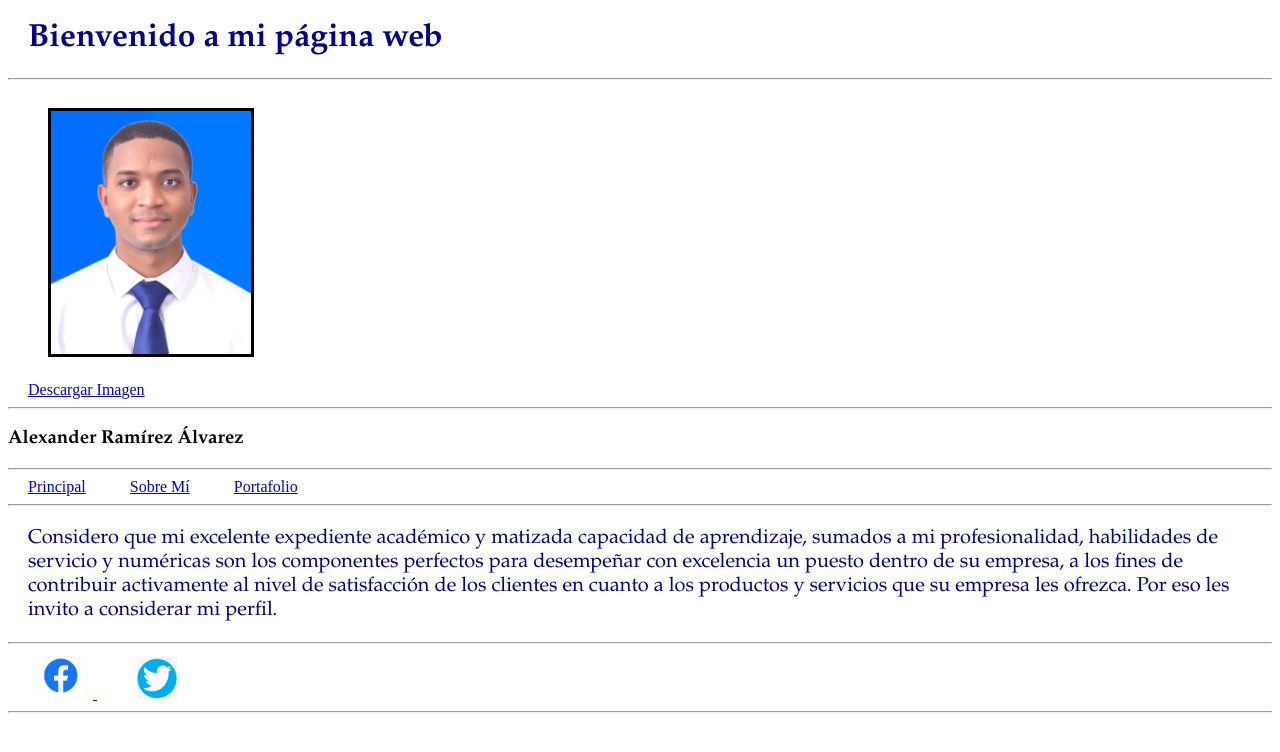
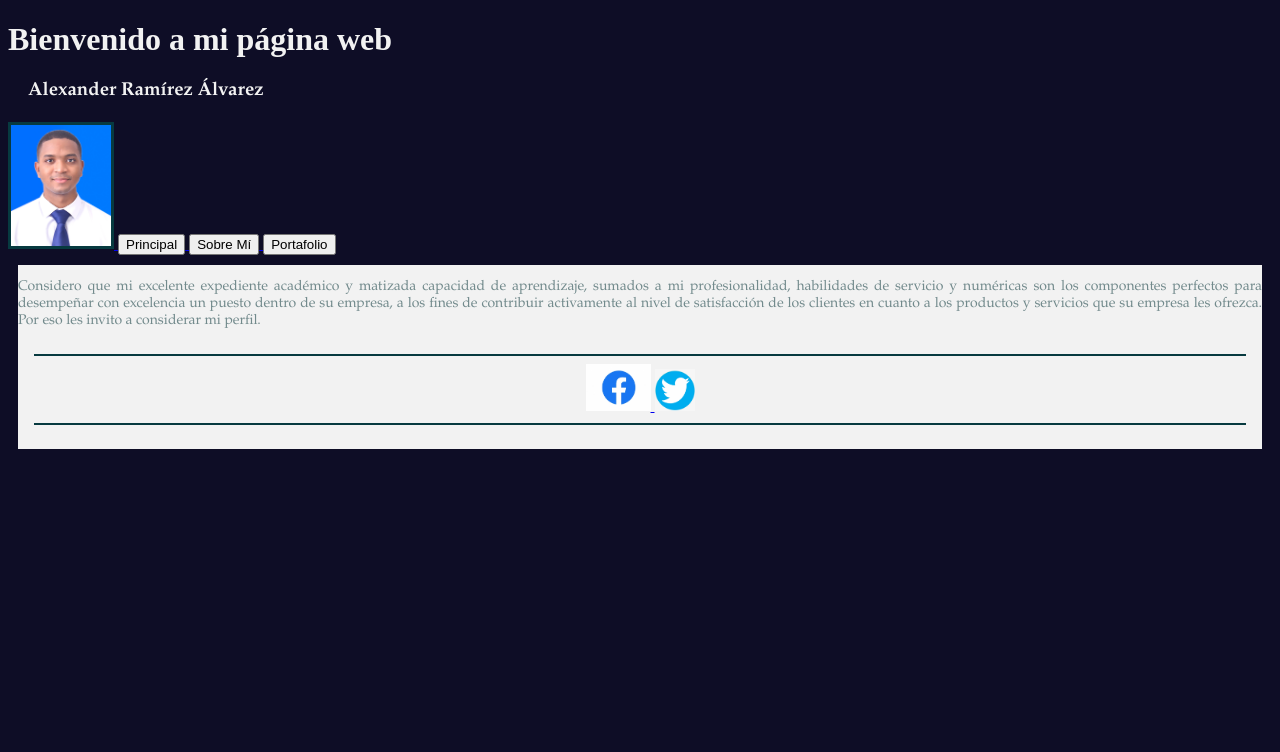
Before and after one commit to AlexRamAlv/DesarrolloMiPaginaWEB, a plain HTML site: page Index.html in a window 1280 px wide. Drawn offline with Linux system fonts and the light colour scheme.

Commit message:
Se dio colores de una palete de colores. se trató de acoplar tod  no fue posible.

```diff
--- a/Estilos/styles.css
+++ b/Estilos/styles.css
@@ -1,29 +1,74 @@
 #perfil
 {
-  border: solid black;
+  border: solid #073a40;
+  display: inline-block;
+  width: 100px;
+  float:top;
+
+
+}
+
+.menus
+{
+  display: inline-block;
+  width: 300px;
+}
+
+header
+{
+  width: auto;
+  text-align: justify;
+}
+
+
+body
+{
+  background-color: #0e0d26;
+}
+
+footer
+{
+  background-color: #f2f2f2;
+  padding: 1em;
+  margin: 10px;
+  text-align: center;
+}
+
+h1
+{
+  color: #f2f2f2;
+}
+
+h3
+{
+  color: #f2f2f2;
+  font-family: Book Antiqua;
   margin: 20px;
 
+
 }
-h1
-{
-  color: darkblue;
-  font-family: Book Antiqua;
-  margin: 20px;
-}
+
 p
 {
-  color: darkblue;
-  margin: 20px;
+  color: #728a8c;
+  padding: 10px;
   font-family: Book Antiqua;
-  font-size: 20px;
+  font-size: 14px;
+  display: inline-block;
+  float: left;
 
 }
-h3
+
+button
 {
+  width: 100px;
+  height: 150px;
+  width: 300px;
+}
 
-  font-family: Book Antiqua;
+.menus
+{
+  color: #0e0d26;
+
+
 }
-a
-{
-  margin: 20px;
-}
--- a/Index.html
+++ b/Index.html
@@ -9,42 +9,44 @@
 
     <link rel="stylesheet" href="Estilos/styles.css">
 
+    <style media="screen">
+
+    </style>
+
   </head>
 
   <body>
 <header>
 
   <h1>Bienvenido a mi página web</h1>
-  <hr/>
+  <h3>Alexander Ramírez Álvarez</h3>
+  <a href="imagenes/Alexander.R.jpg">
+    <img id="perfil"src="imagenes/Alexander.R.jpg" alt="Foto de perfil" title="Alexander Ramírez"/>
+  </a>
+  <div class="menus">
 
-  <a href="imagenes/Alexander.R.jpg">
-    <img id="perfil"src="imagenes/Alexander.R.jpg" alt="Foto de perfil" title="Alexander Ramírez" width="200"/>
-  </a>
+    <a href="Index.html">
+      <input type="button" name="Principal" value="Principal">
+    </a>
 
-  <br/>
+    <a href="sobreMi.html">
+      <input type="button" name="Sobre Mí" value="Sobre Mí">
+    </a>
 
-  <a href="imagenes/Alexander.R.jpg" download="imagenes/Alexander.R.jpg">Descargar Imagen</a>
+    <a href="portafolio.html">
+      <input type="button" name="Portafolio" value="Portafolio">
+    </a>
 
-  <hr/>
 
-  <h3>Alexander Ramírez Álvarez</h3>
+  </div>
 
-  <hr/>
-
-  <a href="Index.html">Principal</a>
-  <a href="sobreMi.html">Sobre Mí</a>
-  <a href="portafolio.html">Portafolio</a>
-
-  <hr>
+    <p>Considero que mi excelente expediente académico y matizada capacidad de aprendizaje, sumados a mi profesionalidad, habilidades de servicio y numéricas son los componentes perfectos para desempeñar con excelencia un puesto dentro de su empresa, a los fines de contribuir activamente al nivel de satisfacción de los clientes en cuanto a los productos y servicios que su empresa les ofrezca. Por eso les invito a considerar mi perfil.</p>
 
 </header>
 
-
-    <p>Considero que mi excelente expediente académico y matizada capacidad de aprendizaje, sumados a mi profesionalidad, habilidades de servicio y numéricas son los componentes perfectos para desempeñar con excelencia un puesto dentro de su empresa, a los fines de contribuir activamente al nivel de satisfacción de los clientes en cuanto a los productos y servicios que su empresa les ofrezca. Por eso les invito a considerar mi perfil.</p>
-
     <footer>
 
-      <hr/>
+      <hr color="#073a40"/>
 
       <a href="https://www.facebook.com/alexander.ramirezalvarez" target="_blank">
         <img src="imagenes/facebookLogo.jpg" alt="Logo de facebook" title= "Ve mi perfil en facebook" width="65">
@@ -53,7 +55,7 @@
         <img src="imagenes/twitterLogo.jpeg" alt="Logo de Twitter" title="Ve mi perfil en Twitter" width="40">
       </a>
 
-      <hr/>
+      <hr color="#073a40"/>
 
     </footer>
 
```
